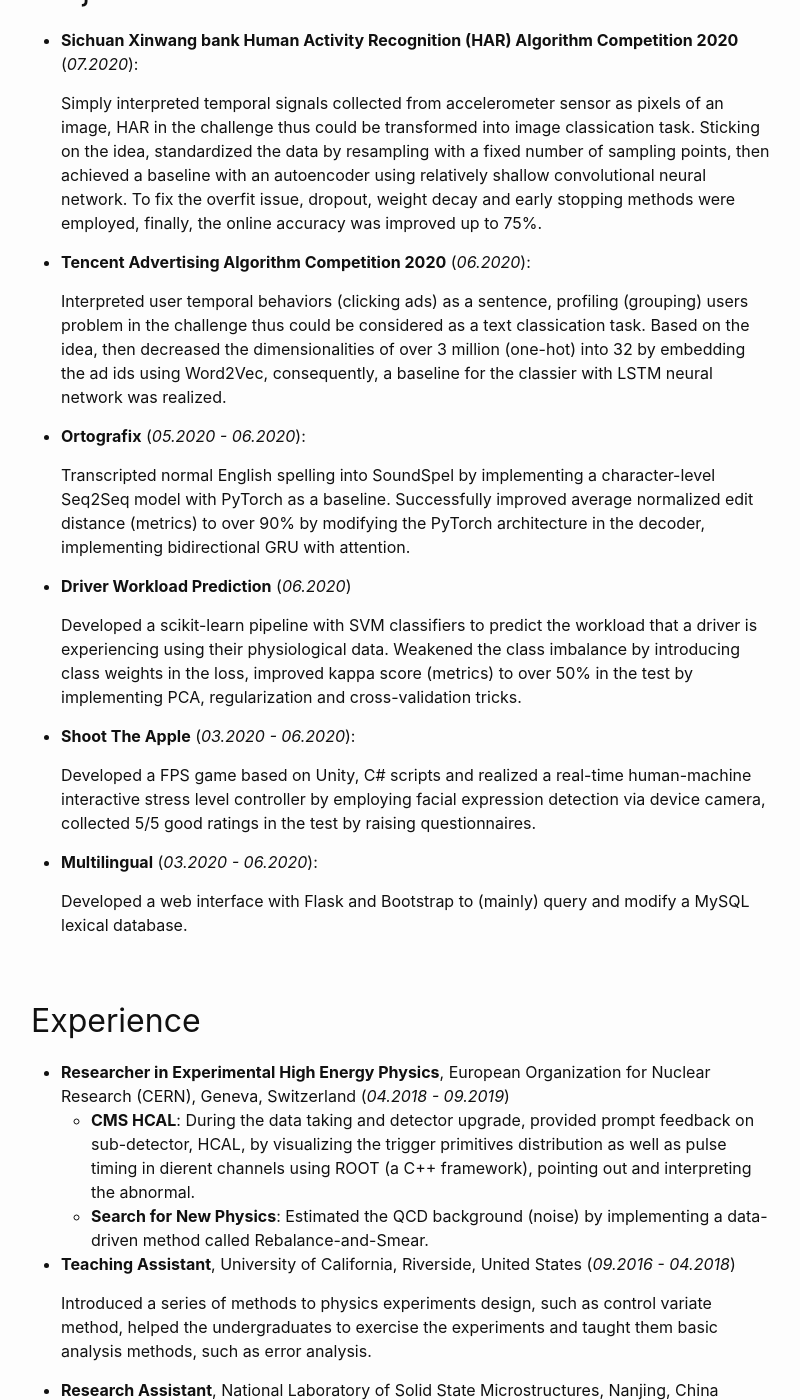
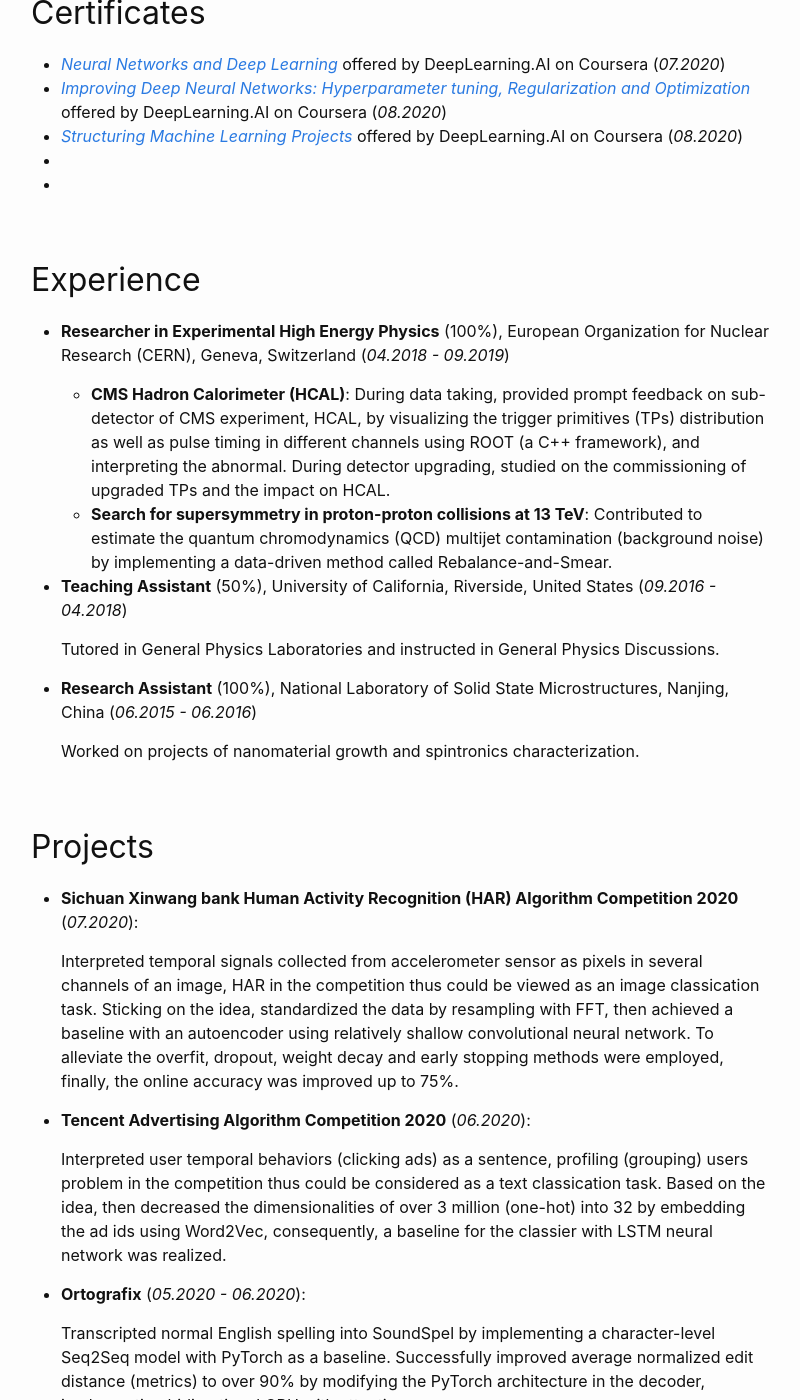
Before and after one commit to imyizhang/imyizhang.github.io, a Jekyll site: the page built from about.md, in a window 1280 px wide and 1400 px high, scrolled down 562 px. Shown: the whole window, without its empty margins (239-1039 px from the left). Built offline with Jekyll 4.4.1, drawn with Linux system fonts in a browser that asks for light colours; some of the changed text lies outside the part shown.

Commit message:
update about page

```diff
--- a/about.md
+++ b/about.md
@@ -8,7 +8,7 @@ permalink: /about/
 
 * **MSc in Computer Science**, University of Geneva, Switzerland (*09.2019 - present*)
 
-  **Coursework**:
+  **Coursework**: *[Information Analysis and Processing](https://wwwi.unige.ch/cursus/programme-des-cours/web/teachings/details/2020-14X026?year=2020)*, *[Language Processing](https://wwwi.unige.ch/cursus/programme-des-cours/web/teachings/details/2020-14X028?year=2020)*, *[Metaheuristics for Optimization](https://wwwi.unige.ch/cursus/programme-des-cours/web/teachings/details/2020-14X013?year=2020)*, *[Information Retrieval](https://wwwi.unige.ch/cursus/programme-des-cours/web/teachings/details/2020-14X011)*
 
 * **PhD in Experimental High Energy Physics** (***suspension***), University of California, Riverside, United States (*06.2018 - 09.2019*)
 
@@ -18,15 +18,42 @@ permalink: /about/
 
 
 
+## Certificates
+
+* *[Neural Networks and Deep Learning](https://www.coursera.org/account/accomplishments/certificate/3XJYDMJNVJSQ)* offered by DeepLearning.AI on Coursera (*07.2020*)
+* *[Improving Deep Neural Networks: Hyperparameter tuning, Regularization and Optimization](https://www.coursera.org/account/accomplishments/certificate/YWY8UZ9UL9UJ)* offered by DeepLearning.AI on Coursera (*08.2020*)
+* *[Structuring Machine Learning Projects](https://www.coursera.org/account/accomplishments/certificate/PMP6KZTUB7TL)* offered by DeepLearning.AI on Coursera (*08.2020*)
+* [](https://www.coursera.org/account/accomplishments/certificate/YWY8UZ9UL9UJ)
+* []()
+
+
+
+## Experience
+
+* **Researcher in Experimental High Energy Physics** (100%), European Organization for Nuclear Research (CERN), Geneva, Switzerland (*04.2018 - 09.2019*)
+
+  * **CMS Hadron Calorimeter (HCAL)**: During data taking, provided prompt feedback on sub-detector of CMS experiment, HCAL, by visualizing the trigger primitives (TPs) distribution as well as pulse timing in different channels using ROOT (a C++ framework), and interpreting the abnormal. During detector upgrading, studied on the commissioning of upgraded TPs and the impact on HCAL.
+  * **Search for supersymmetry in proton-proton collisions at 13 TeV**: Contributed to estimate the quantum chromodynamics (QCD) multijet contamination (background noise) by implementing a data-driven method called Rebalance-and-Smear.
+
+* **Teaching Assistant** (50%), University of California, Riverside, United States (*09.2016 - 04.2018*)
+
+  Tutored in General Physics Laboratories and instructed in General Physics Discussions.
+
+* **Research Assistant** (100%), National Laboratory of Solid State Microstructures, Nanjing, China (*06.2015 - 06.2016*)
+
+  Worked on projects of nanomaterial growth and spintronics characterization.
+
+
+
 ## Projects
 
 * **Sichuan Xinwang bank Human Activity Recognition (HAR) Algorithm Competition 2020** (*07.2020*):
 
-  Simply interpreted temporal signals collected from accelerometer sensor as pixels of an image, HAR in the challenge thus could be transformed into image classication task. Sticking on the idea, standardized the data by resampling with a fixed number of sampling points, then achieved a baseline with an autoencoder using relatively shallow convolutional neural network. To fix the overfit issue, dropout, weight decay and early stopping methods were employed, finally, the online accuracy was improved up to 75%.
+  Interpreted temporal signals collected from accelerometer sensor as pixels in several channels of an image, HAR in the competition thus could be viewed as an image classication task. Sticking on the idea, standardized the data by resampling with FFT, then achieved a baseline with an autoencoder using relatively shallow convolutional neural network. To alleviate the overfit, dropout, weight decay and early stopping methods were employed, finally, the online accuracy was improved up to 75%.
 
 * **Tencent Advertising Algorithm Competition 2020** (*06.2020*):
 
-  Interpreted user temporal behaviors (clicking ads) as a sentence, profiling (grouping) users problem in the challenge thus could be considered as a text classication task. Based on the idea, then decreased the dimensionalities of over 3 million (one-hot) into 32 by embedding the ad ids using Word2Vec, consequently, a baseline for the classier with LSTM neural network was realized.
+  Interpreted user temporal behaviors (clicking ads) as a sentence, profiling (grouping) users problem in the competition thus could be considered as a text classication task. Based on the idea, then decreased the dimensionalities of over 3 million (one-hot) into 32 by embedding the ad ids using Word2Vec, consequently, a baseline for the classier with LSTM neural network was realized.
 
 * **Ortografix** (*05.2020 - 06.2020*):
 
@@ -46,46 +73,7 @@ permalink: /about/
 
 
 
-## Experience
-
-* **Researcher in Experimental High Energy Physics**, European Organization for Nuclear Research (CERN), Geneva, Switzerland (*04.2018 - 09.2019*)
-  * **CMS HCAL**: During the data taking and detector upgrade, provided prompt feedback on sub-detector, HCAL, by visualizing the trigger primitives distribution as well as pulse timing in dierent channels using ROOT (a C++ framework), pointing out and interpreting the abnormal.
-  * **Search for New Physics**: Estimated the QCD background (noise) by implementing a data-driven method called Rebalance-and-Smear.
-
-* **Teaching Assistant**, University of California, Riverside, United States (*09.2016 - 04.2018*)
-
-  Introduced a series of methods to physics experiments design, such as control variate method, helped the undergraduates to exercise the experiments and taught them basic analysis methods, such as error analysis.
-
-* **Research Assistant**, National Laboratory of Solid State Microstructures, Nanjing, China (*08.2014 - 06.2016*)
-
-  Worked on projects of spintronics and materials
-
-
-
-## Publication
-
-**Antiferromagnetic Order in Epitaxial 𝐅𝐞𝐒𝐞 Films on 𝐒𝐫𝐓𝐢𝐎𝟑 **
-
-Y. Zhou, L. Miao, P. Wang, F. F. Zhu, W. X. Jiang, S. W. Jiang, Y. Zhang, B. Lei, X. H. Chen, H. F. Ding, Hao Zheng, W. T. Zhang, Jin-feng Jia, Dong Qian, and D. Wu, [Phys. Rev. Lett. **120**, 097001 (2018)](https://journals.aps.org/prl/abstract/10.1103/PhysRevLett.120.097001).
-
-
-
-## Awards
-
-* **Fellowship** offered in University of California, Riverside (*09.2016 - 09.2019*)
-* **Social Responsibility Scholarship** in Nanjing University (*11.2014*)
-* **Award of Excellent, Training Programs of Innovation and Entrepreneurship for Undergraduates** in Nanjing University (*06.2014*)
-* **Third Prize, People’s Scholarship** for three consecutive years in Nanjing University (*2012 - 2014*)
-
-
-
-## Certificates
-
-**[Deep Learning Specialization](https://www.coursera.org/specializations/deep-learning)** by DeepLearning.AI on Coursera
-
-
-
-## Activities
+## Other Activities
 
 * Attended **CMS Data Analysis School ([CMSDAS](https://indico.desy.de/indico/event/19108/)) 2018** in DESY
 * Attended the **Second Computational and Data Science School for HEP ([CoDaS-HEP](https://indico.cern.ch/event/707498/)) 2018** at Princeton University
@@ -96,16 +84,27 @@ Y. Zhou, L. Miao, P. Wang, F. F. Zhu, W. X. Jiang, S. W. Jiang, Y. Zhang,
 
 * **Programming  languages**: Python, C++, R, SQL, Bash
 
-* **Libraries**: scikit-learn, PyTorch, TensorFlow
+* **Libraries**: PyTorch, scikit-learn, TensorFlow
+
+
+
+## Publication
+
+**Antiferromagnetic Order in Epitaxial FeSe Films on SrTiO3 **
+
+Y. Zhou, L. Miao, P. Wang, F. F. Zhu, W. X. Jiang, S. W. Jiang, Y. Zhang, B. Lei, X. H. Chen, H. F. Ding, Hao Zheng, W. T. Zhang, Jin-feng Jia, Dong Qian, and D. Wu, [Phys. Rev. Lett. **120**, 097001 (2018)](https://journals.aps.org/prl/abstract/10.1103/PhysRevLett.120.097001).
+
+
+
+## Awards
+
+* **Fellowships** at University of California, Riverside (*09.2016 - 09.2019*)
+* **Social Responsibility Scholarship** at Nanjing University (*11.2014*)
+* **Award of Excellent, Training Programs of Innovation and Entrepreneurship for Undergraduates** at Nanjing University (*06.2014*)
+* **Third Prize, People’s Scholarship** for three consecutive years at Nanjing University (*2012 - 2014*)
 
 
 
 ## Languages
 
 **Mandarin** (native), **English** (fluent), **French** (beginner)
-
-
-
-## Languages
-
-**Mandarin** (native), **English** (fluent), **French** (beginner)
```
